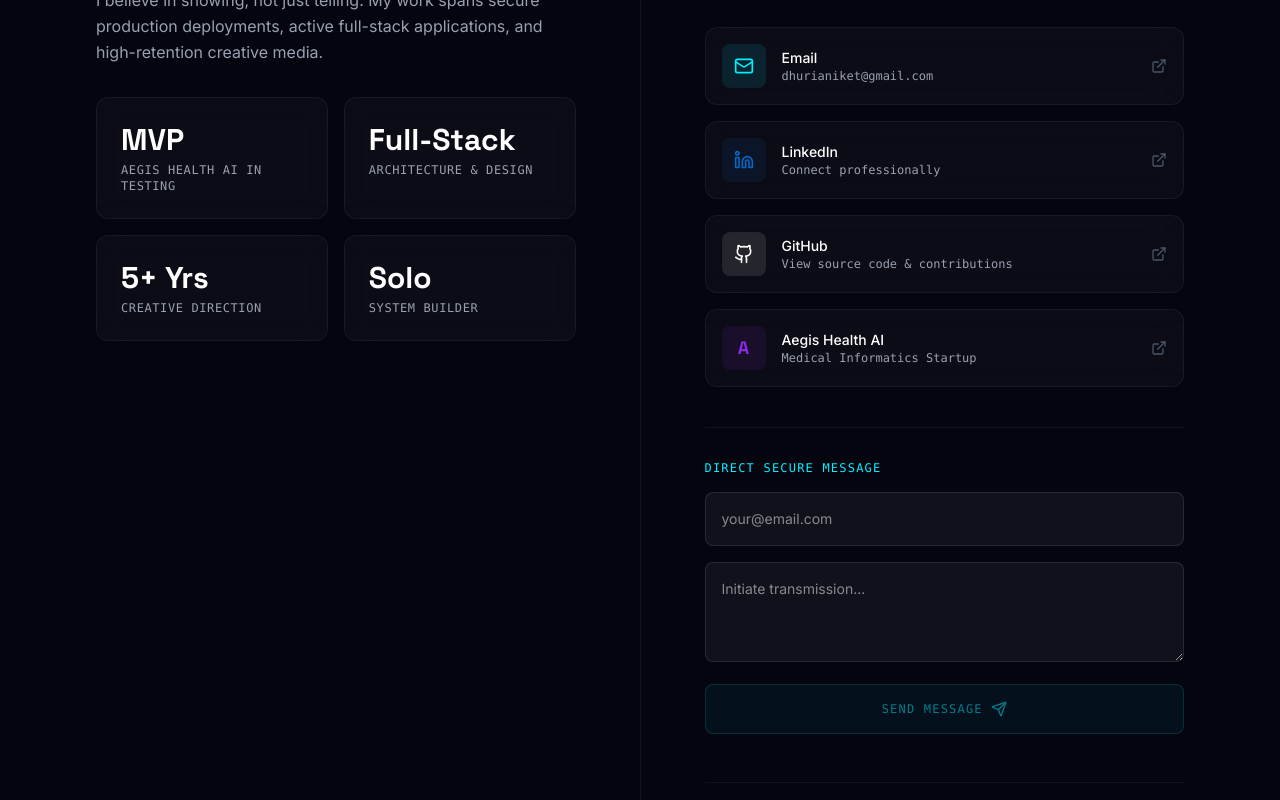
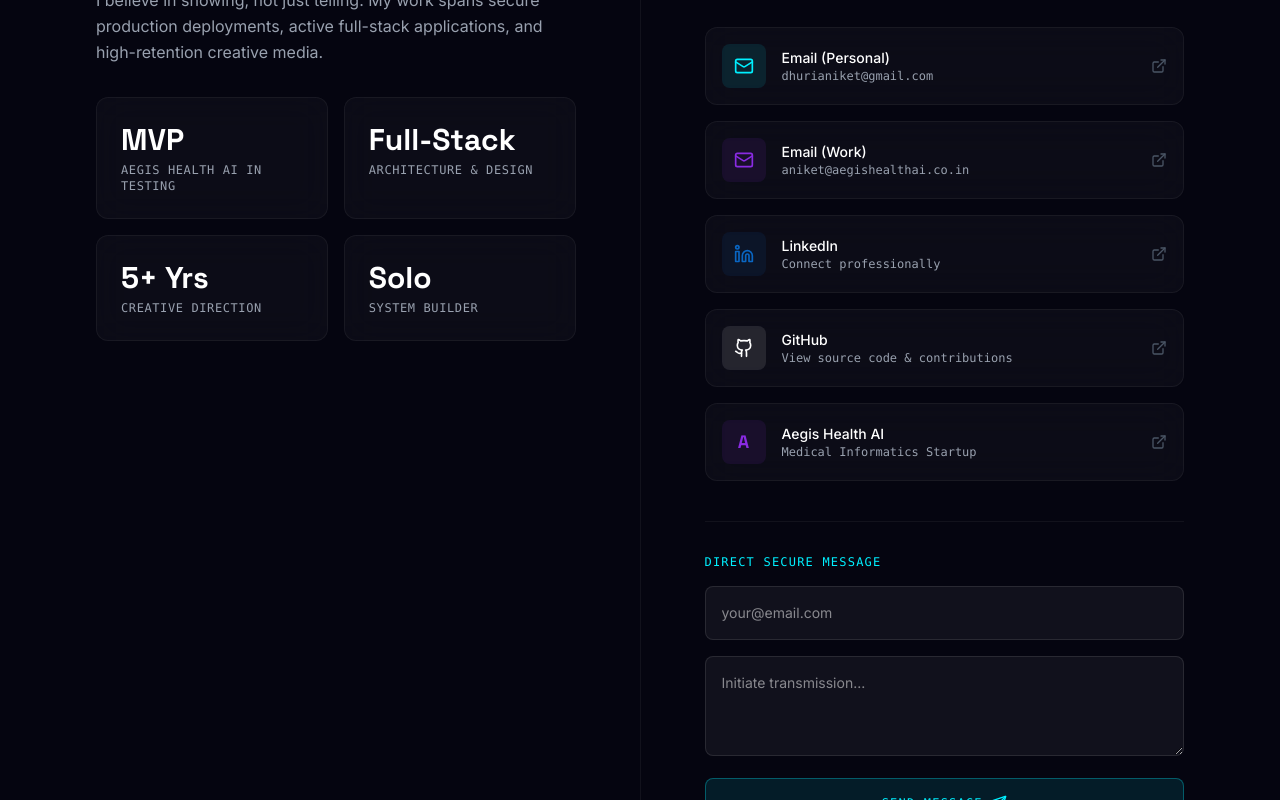
Before and after one commit to dhurianiket/aniket-living-cv, a React (Vite) app: page / in a window 1280 px wide. Shown: the part 8500-9300 px from the top of the page. Built offline with nearby package versions, Linux system fonts and the light colour scheme; no server answers.

Commit message:
feat: add work email to contact information
Updated the Obsidian Mini Brain responses and the ProofContact component to include the professional email address alongside the personal one. Removed unused Firebase contact form logic to streamline the UI.

```diff
--- a/src/components/ObsidianMiniBrain.tsx
+++ b/src/components/ObsidianMiniBrain.tsx
@@ -127,7 +127,7 @@ export function ObsidianMiniBrain() {
       } else if (lowerText === "education") {
         response = "I hold a Diploma in Electronics and Telecommunication Engineering (ETE) from S. H Jondhale Polytechnic. I also completed my Senior Secondary (Science) there in 2014.";
       } else if (lowerText === "contact") {
-        response = "Initiate contact securely via dhurianiket@gmail.com";
+        response = "Initiate contact securely via dhurianiket@gmail.com (Personal) or aniket@aegishealthai.co.in (Work)";
       } else if (lowerText === "case-study aegis-health-ai") {
         response = "Opening secure case file...";
         setMiniBrainOpen(false);
@@ -141,7 +141,7 @@ export function ObsidianMiniBrain() {
         } else if (lowerText.includes("hello") || lowerText.includes("hi")) {
           response = "Greetings. How can I assist you in exploring Aniket's portfolio?";
         } else if (lowerText.includes("hire") || lowerText.includes("contact")) {
-          response = "You can contact Aniket directly via dhurianiket@gmail.com, or scroll down to the Contact section for more options.";
+          response = "You can contact Aniket directly via dhurianiket@gmail.com, aniket@aegishealthai.co.in, or via the Contact section below.";
         } else if (lowerText.includes("bhojpuri") || lowerText.includes("matru")) {
           response = "I handled pre/post-production for the Bhojpuri film 'Matru Devo Bhava', which starred Amrapali Dubey.";
         } else if (lowerText.includes("beerbiceps") || lowerText.includes("skillhouse")) {
--- a/src/components/ProofContact.tsx
+++ b/src/components/ProofContact.tsx
@@ -1,21 +1,8 @@
-import React, { useState } from "react";
+import React from "react";
 import { motion } from "motion/react";
 import { Github, Linkedin, Mail, ExternalLink, Send } from "lucide-react";
-import { useContact } from "../hooks/useFirebase";
 
 export function ProofContact() {
-  const { submitContact, isSubmitting, success, error } = useContact();
-  const [email, setEmail] = useState("");
-  const [message, setMessage] = useState("");
-
-  const handleSubmit = async (e: React.FormEvent) => {
-    e.preventDefault();
-    if (await submitContact(email, message)) {
-      setEmail("");
-      setMessage("");
-    }
-  };
-
   return (
     <section id="contact" className="relative py-32 px-6 sm:px-12 xl:px-24 z-10 border-t border-white/5 bg-brand-black">
       <div className="max-w-7xl mx-auto flex flex-col lg:flex-row gap-16">
@@ -62,10 +49,21 @@ export function ProofContact() {
                 <Mail className="w-5 h-5 text-brand-cyan" />
               </div>
               <div>
-                <div className="text-sm font-medium text-white">Email</div>
+                <div className="text-sm font-medium text-white">Email (Personal)</div>
                 <div className="text-[10px] sm:text-xs font-mono text-gray-400 break-all">dhurianiket@gmail.com</div>
               </div>
               <ExternalLink className="w-4 h-4 text-gray-600 ml-auto group-hover:text-brand-cyan transition-colors" />
+            </a>
+
+            <a href="mailto:aniket@aegishealthai.co.in" className="flex items-center gap-4 p-4 glass-panel rounded-xl hover:bg-brand-violet/5 hover:border-brand-violet/30 hover:shadow-[0_0_20px_rgba(157,78,221,0.2)] transition-all duration-300 group">
+              <div className="p-3 bg-brand-violet/10 rounded-lg group-hover:bg-brand-violet/20 group-hover:scale-110 transition-all duration-300">
+                <Mail className="w-5 h-5 text-brand-violet" />
+              </div>
+              <div>
+                <div className="text-sm font-medium text-white">Email (Work)</div>
+                <div className="text-[10px] sm:text-xs font-mono text-gray-400 break-all">aniket@aegishealthai.co.in</div>
+              </div>
+              <ExternalLink className="w-4 h-4 text-gray-600 ml-auto group-hover:text-brand-violet transition-colors" />
             </a>
 
             <a href="https://www.linkedin.com/in/aniket-dhuri-273094225?utm_source=share_via&utm_content=profile&utm_medium=member_ios" target="_blank" rel="noopener noreferrer" className="flex items-center gap-4 p-4 glass-panel rounded-xl hover:bg-[#0a66c2]/5 hover:border-[#0a66c2]/30 hover:shadow-[0_0_20px_rgba(10,102,194,0.2)] transition-all duration-300 group cursor-pointer">
@@ -104,35 +102,31 @@ export function ProofContact() {
 
           <div className="mt-10 pt-8 border-t border-white/5">
             <h4 className="font-mono text-xs tracking-widest text-brand-cyan uppercase mb-4">Direct Secure Message</h4>
-            <form onSubmit={handleSubmit} className="space-y-4">
+            <form action="https://formsubmit.co/dhurianiket@gmail.com" method="POST" className="space-y-4">
+              <input type="hidden" name="_captcha" value="false" />
+              <input type="hidden" name="_next" value={window.location.href} />
               <div>
                 <input
                   type="email"
-                  value={email}
-                  onChange={(e) => setEmail(e.target.value)}
+                  name="email"
                   placeholder="your@email.com"
                   required
-                  disabled={isSubmitting || success}
                   className="w-full bg-white/5 border border-white/10 rounded-lg p-3 sm:p-4 focus:outline-none focus:border-brand-cyan/50 focus:ring-1 focus:ring-brand-cyan/50 text-white font-sans text-sm transition-all"
                 />
               </div>
               <div>
                 <textarea
-                  value={message}
-                  onChange={(e) => setMessage(e.target.value)}
+                  name="message"
                   placeholder="Initiate transmission..."
                   required
-                  disabled={isSubmitting || success}
                   className="w-full bg-white/5 border border-white/10 rounded-lg p-3 sm:p-4 min-h-[100px] focus:outline-none focus:border-brand-cyan/50 focus:ring-1 focus:ring-brand-cyan/50 text-white font-sans text-sm transition-all resize-y"
                 />
               </div>
-              {error && <p className="text-red-400 text-xs font-mono">{error}</p>}
               <button
                 type="submit"
-                disabled={isSubmitting || success || !email || !message}
-                className="flex items-center justify-center gap-2 w-full py-3 sm:py-4 bg-brand-cyan/10 text-brand-cyan border border-brand-cyan/30 rounded-lg font-mono text-xs uppercase tracking-widest hover:bg-brand-cyan/20 disabled:opacity-50 disabled:cursor-not-allowed transition-all"
+                className="flex items-center justify-center gap-2 w-full py-3 sm:py-4 bg-brand-cyan/10 text-brand-cyan border border-brand-cyan/30 rounded-lg font-mono text-xs uppercase tracking-widest hover:bg-brand-cyan/20 transition-all"
               >
-                {isSubmitting ? 'Transmitting...' : success ? 'Received' : 'Send Message'}
+                Send Message
                 <Send className="w-4 h-4" />
               </button>
             </form>
```
